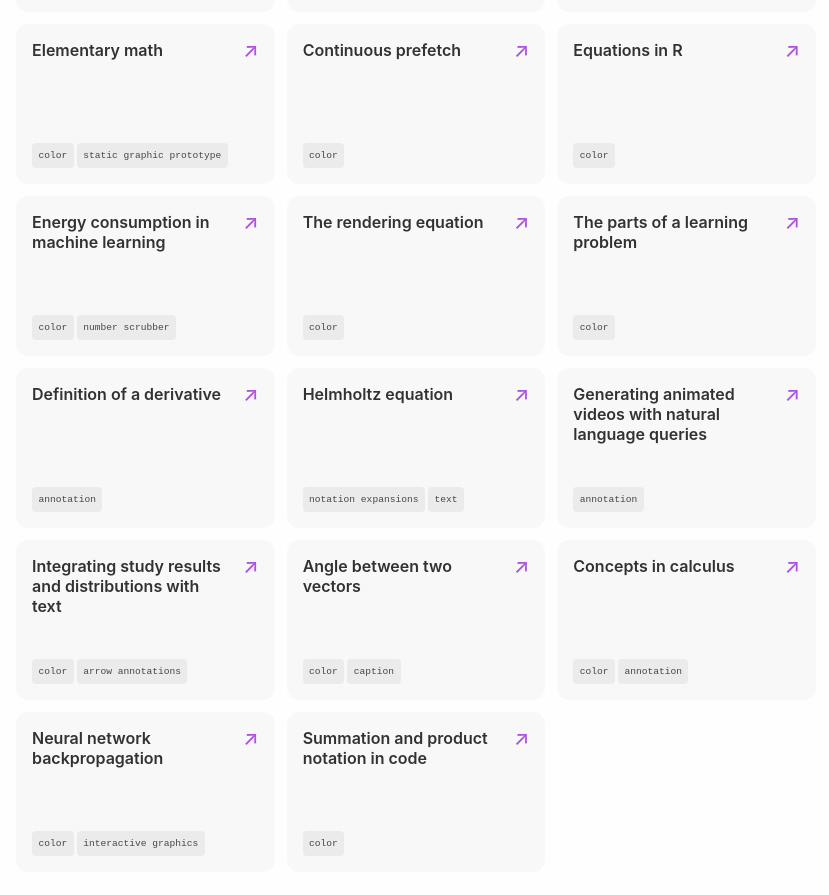
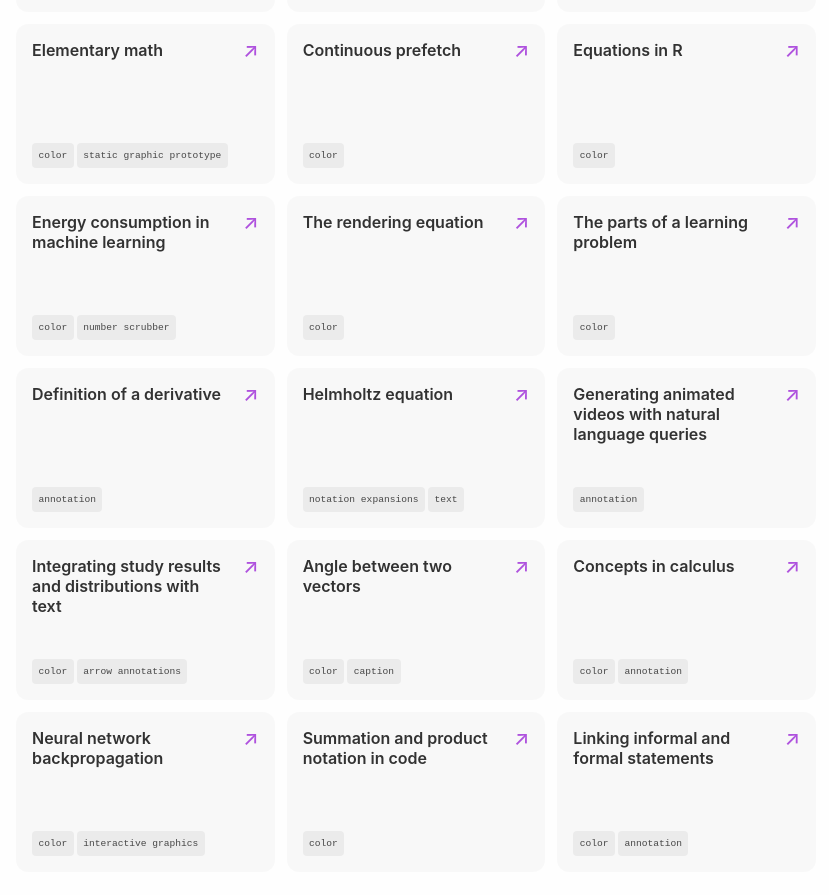
Before and after one commit to fredhohman/awesome-mathematical-notation-design, a Jekyll site: the page built from index.md, in a window 1280 px wide and 900 px high, scrolled down 2666 px. Shown: the top 895 px of the window, without its empty margins (224-1053 px from the left). Built offline with Jekyll 4.4.1, drawn with Linux system fonts in a browser that asks for light colours.

Commit message:
fix: #13

```diff
--- a/_data/examples.yaml
+++ b/_data/examples.yaml
@@ -241,3 +241,10 @@
   type: example
   tags:
     - color
+
+- description: Linking informal and formal statements
+  link: https://twitter.com/wcrichton/status/1408277739438628867?s=12
+  type: example
+  tags:
+    - color
+    - annotation
```
